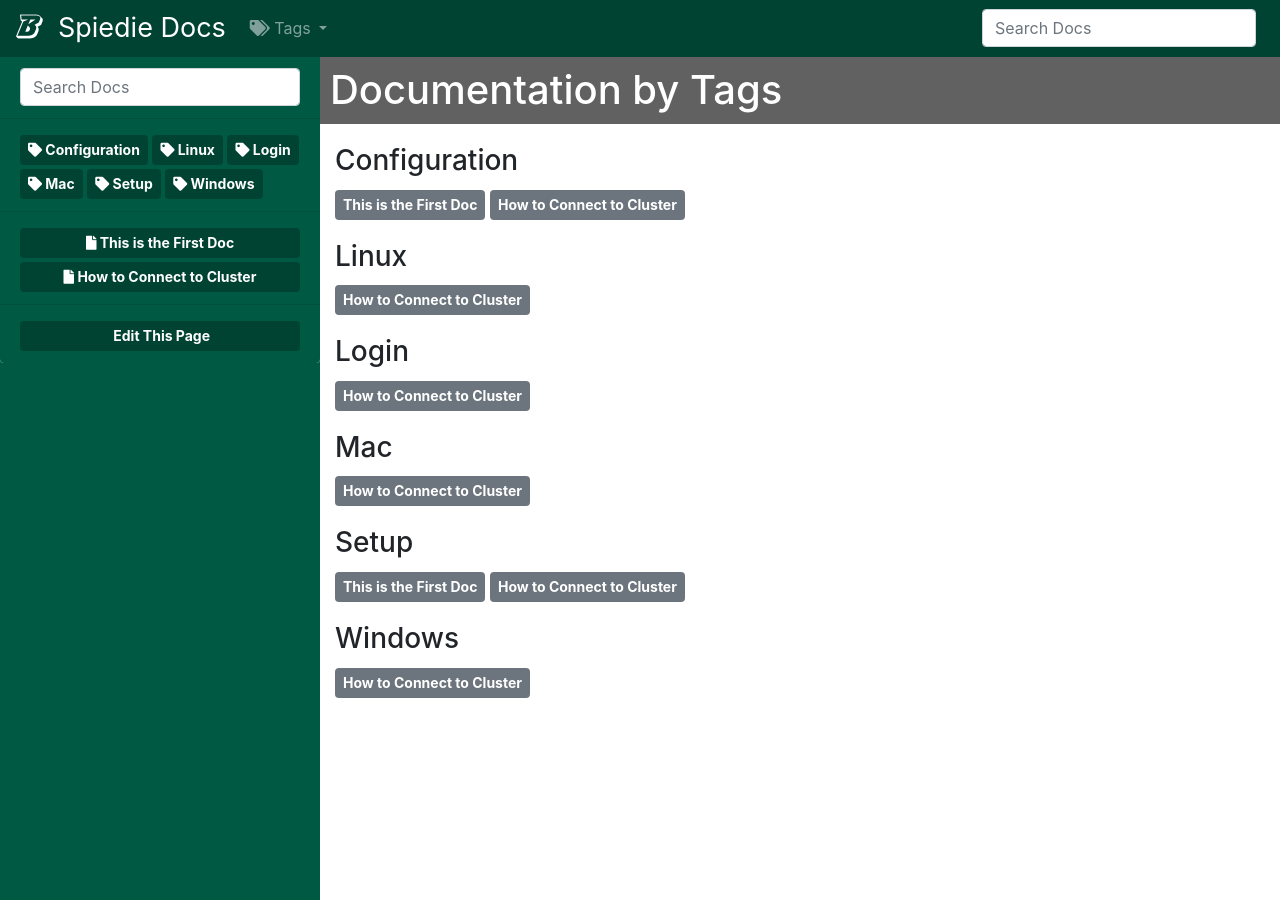
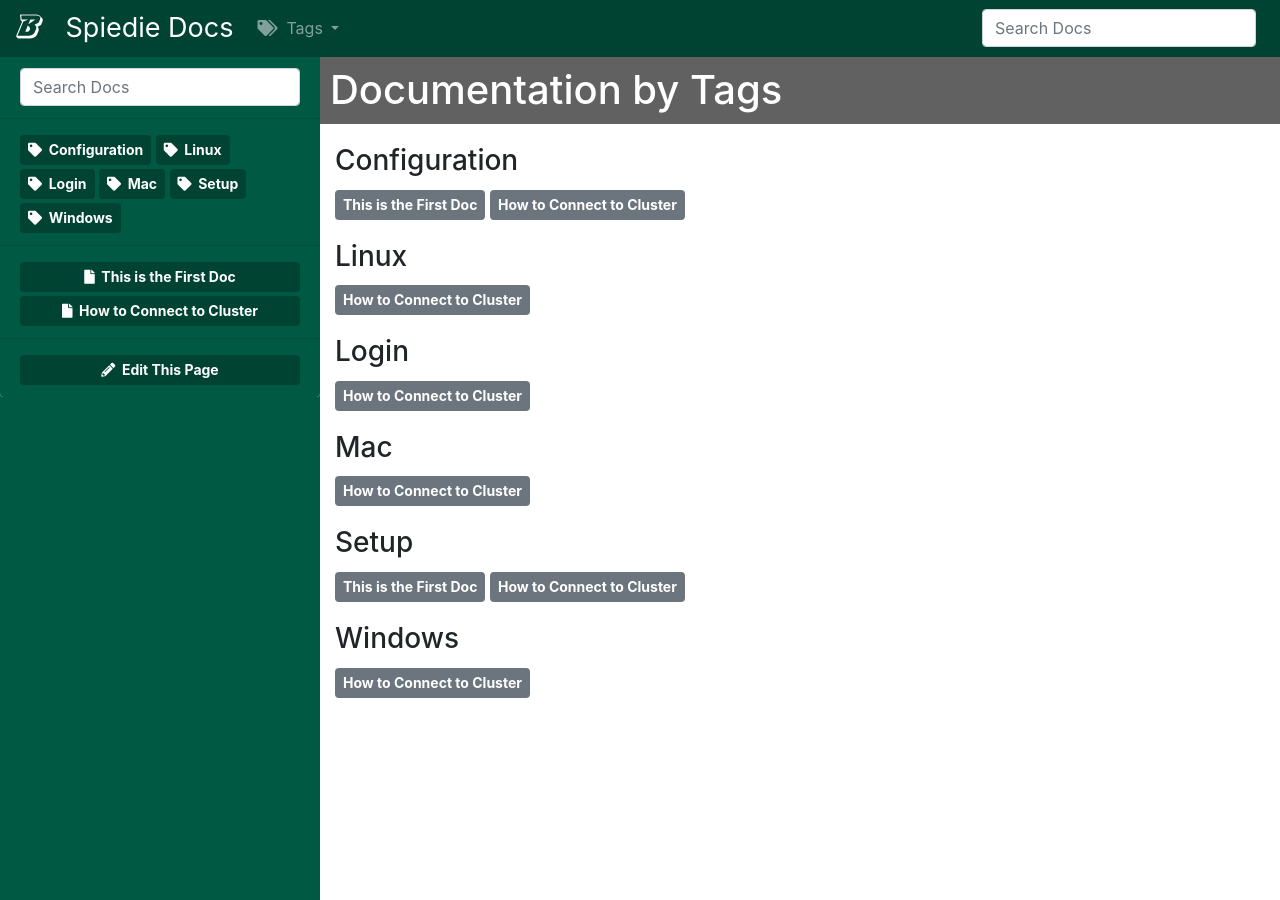
Before and after one commit to pavalenta/SpiedieDocs, a Jekyll site: the page built from docs/tags.html, in a window 1280 px wide. Built offline with Jekyll 4.4.1, drawn with Linux system fonts in a browser that asks for light colours; nearby versions of some CDN libraries.

Commit message:
Fix Pencil Icon

```diff
--- a/docs/_layouts/default.html
+++ b/docs/_layouts/default.html
@@ -49,7 +49,7 @@
 
 
     <nav class="navbar navbar-expand-lg navbar-dark bg-dark fixed-top" style="background-color:#004333 !important;">
-      <a class="navbar-brand" href="{{ site.url }}" style="font-size: 27px;padding: 0px;"><i class="bu bu-b" style="font-size:24px;"></i>&nbsp; Spiedie Docs</a>
+      <a class="navbar-brand" href="{{ site.url }}" style="font-size: 27px;padding: 0px;"><i class="bu bu-b" style="font-size:24px;"></i>&nbsp;&nbsp; Spiedie Docs</a>
       <button class="navbar-toggler" type="button" data-toggle="collapse" data-target="#navbarColor01" aria-controls="navbarColor01" aria-expanded="false" aria-label="Toggle navigation">
         <span class="navbar-toggler-icon"></span>
       </button>
@@ -57,7 +57,7 @@
         <ul class="navbar-nav mr-auto">
             <li class="nav-item dropdown">
               <a class="nav-link dropdown-toggle" href="#" id="navbarDropdownMenuLink" data-toggle="dropdown" aria-haspopup="true" aria-expanded="false">
-                <i class="fa fa-tags"></i> Tags
+                <i class="fa fa-tags"></i>&nbsp; Tags
               </a>
               <div class="dropdown-menu" aria-labelledby="navbarDropdownMenuLink" style="height: auto; max-height: 400px; overflow-x: hidden;">
                 {% for tag in all_tags %}
@@ -86,7 +86,7 @@
             <ul class="list-group list-group-flush">
               <li class="list-group-item" style="background:rgb(0,90,67);">
                 {% for tag in all_tags %}
-                  <a class="badge badge-primary" href="{{ site.url }}/tags#{{ tag | slugify }}"><i class="fa fa-tag"></i> {{ tag }}</a>
+                  <a class="badge badge-primary" href="{{ site.url }}/tags#{{ tag | slugify }}"><i class="fa fa-tag"></i>&nbsp; {{ tag }}</a>
                 {% endfor %}
               </li>
               <li class="list-group-item" style="background:rgb(0,90,67);">
@@ -94,14 +94,14 @@
                 {% for mypage in site.pages limit:5 %}
                 {% if mypage.dir == "/tutorials/" %}
                   <a class="badge badge-primary" href="{{ site.url }}{{ mypage.url }}" style="width:100%;">
-                    <i class="fa fa-file"></i> {{ mypage.title }}
+                    <i class="fa fa-file"></i>&nbsp; {{ mypage.title }}
                   </a>
                 {% endif %}
                 {% endfor %}
               </li>
               <li class="list-group-item" style="background:rgb(0,90,67);">
                 <a class="badge badge-primary" href="https://github.com/BinghamtonUniversity/SpiedieDocs/edit/master/docs/{{ page.path }}" style="width:100%;">
-                  <i class="fa fa-pencil"></i> Edit This Page
+                  <i class="fa fa-pencil-alt"></i>&nbsp; Edit This Page
                 </a>
               </li>
             </ul>
```
